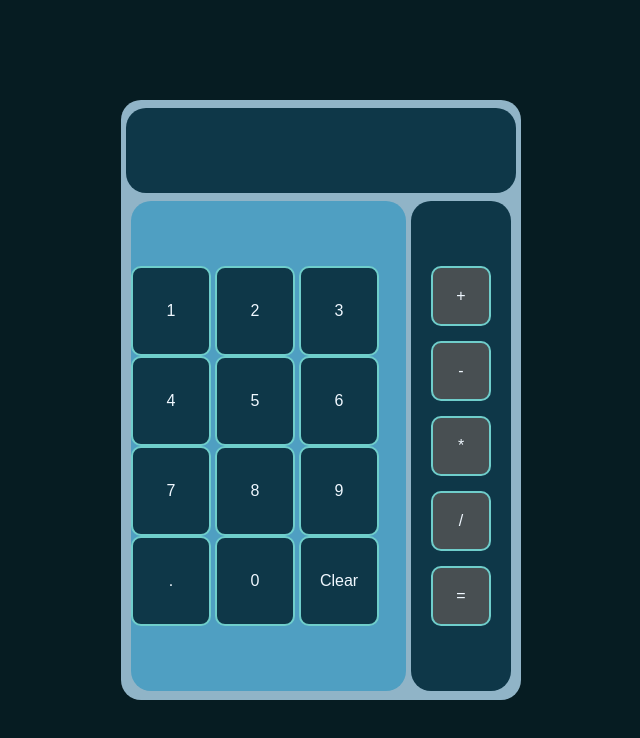
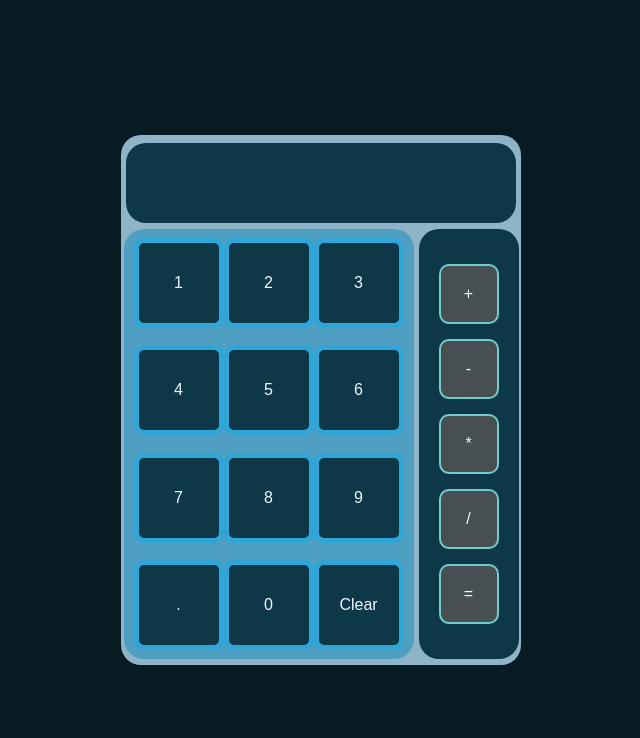
Before and after one commit to byaombe/calculator, a plain HTML site: page index.html in a window 1280 px wide. Shown: the whole page, without its empty margins (319-959 px from the left). Drawn offline with Linux system fonts and the light colour scheme.

Commit message:
initialized the first and second numbers as strings variables, initialized results as a variab;le. removed the <break> tags in html, added wrap for #numbers in css, and adjusted the height of the calculator

```diff
--- a/index.html
+++ b/index.html
@@ -12,21 +12,19 @@
 <div id="calcbody">
 
 <div id="numbers" class="numbers">
-    <break>
-<button id="numberBtn">1</button>
-<button id="numberBtn">2</button>
-<button id="numberBtn">3</button>
-<button id="numberBtn">4</button>
-<button id="numberBtn">5</button>
-<button id="numberBtn">6</button>
-<button id="numberBtn">7</button>
-<button id="numberBtn">8</button>
-<button id="numberBtn">9</button>
+<button class="numberBtn">1</button>
+<button class="numberBtn">2</button>
+<button class="numberBtn">3</button>
+<button class="numberBtn">4</button>
+<button class="numberBtn">5</button>
+<button class="numberBtn">6</button>
+<button class="numberBtn">7</button>
+<button class="numberBtn">8</button>
+<button class="numberBtn">9</button>
 <button class="dot">.</button>
 <button id="numberBtn">0</button>
 <button class="clear">Clear</button>
 
-</break>
 
 
 </div>
--- a/script.js
+++ b/script.js
@@ -2,8 +2,8 @@
 
 
 
-let firstNumber ;
-let secondNumber;
+let firstNumber = "";
+let secondNumber = "";
 let operator = "";
 display = document.querySelector("#display");
 
@@ -13,7 +13,7 @@ function displayOnScreen() {
     const operatorBtn = document.querySelectorAll(".operators");
     const dot = document.querySelector(".dot");
     const clearBtn = document.querySelector(".clear");
-   const numberBtn = document.querySelectorAll("#numberBtn");
+   const numberBtn = document.querySelectorAll(".numberBtn");
    const equalsBtn = document.querySelector(".equals-btn");
 
     numberBtn.forEach(button => {
@@ -41,6 +41,7 @@ function displayOnScreen() {
       if (firstNumber && secondNumber && operator) {
         const num1 = parseFloat(firstNumber);
         const num2 = parseFloat(secondNumber);
+        let result;
 
         switch (operator) {
           case '+':
--- a/style.css
+++ b/style.css
@@ -7,7 +7,7 @@ body {
 
 #wholecalc {
     background-color: #90b4c7;
-    height: 600px;
+    height: 530px;
     width: 400px;
     border-radius: 20px;
     display: flex;
@@ -17,7 +17,7 @@ body {
 }
 #calcbody {
 
-    height: 600px;
+    height: 500px;
     width: 400px;
 display: flex;
 align-items: center;
@@ -28,7 +28,7 @@ gap: 5px;
 
 .display {
     background-color: #0e3748;
-    height: 100px;
+    height: 90px;
     width: 390;
     border-radius: 20px;
     margin-top: 2%;
@@ -40,7 +40,7 @@ display: flex;
 flex-direction: column;
 gap: 15px;
 background-color: #0e3748;
-height: 490px;
+height: 430px;
 width: 100px;
 border-radius: 20px;
 align-items: center;
@@ -58,21 +58,21 @@ justify-content: center;
 
 #numbers {
     display: flex;
-
+    flex-wrap: wrap ;
     background-color: #4f9fc2;
-    height: 490px;
-    width: 275px;
+    height: 430px;
+    width: 290px;
     border-radius: 20px;
     align-items: center;
     justify-content: center;
-    gap: 3px;
 }
 .numbers button {
+    margin: 0;
     background-color: #0e3748;
    font-size: 16px;
  height: 90px;
- width: 80px;
- border: 2px solid #6fcecb;
+ width: 90px;
+ border: 5px solid #30a5d7;
  border-radius: 10px;
  color: aliceblue;
 
```
